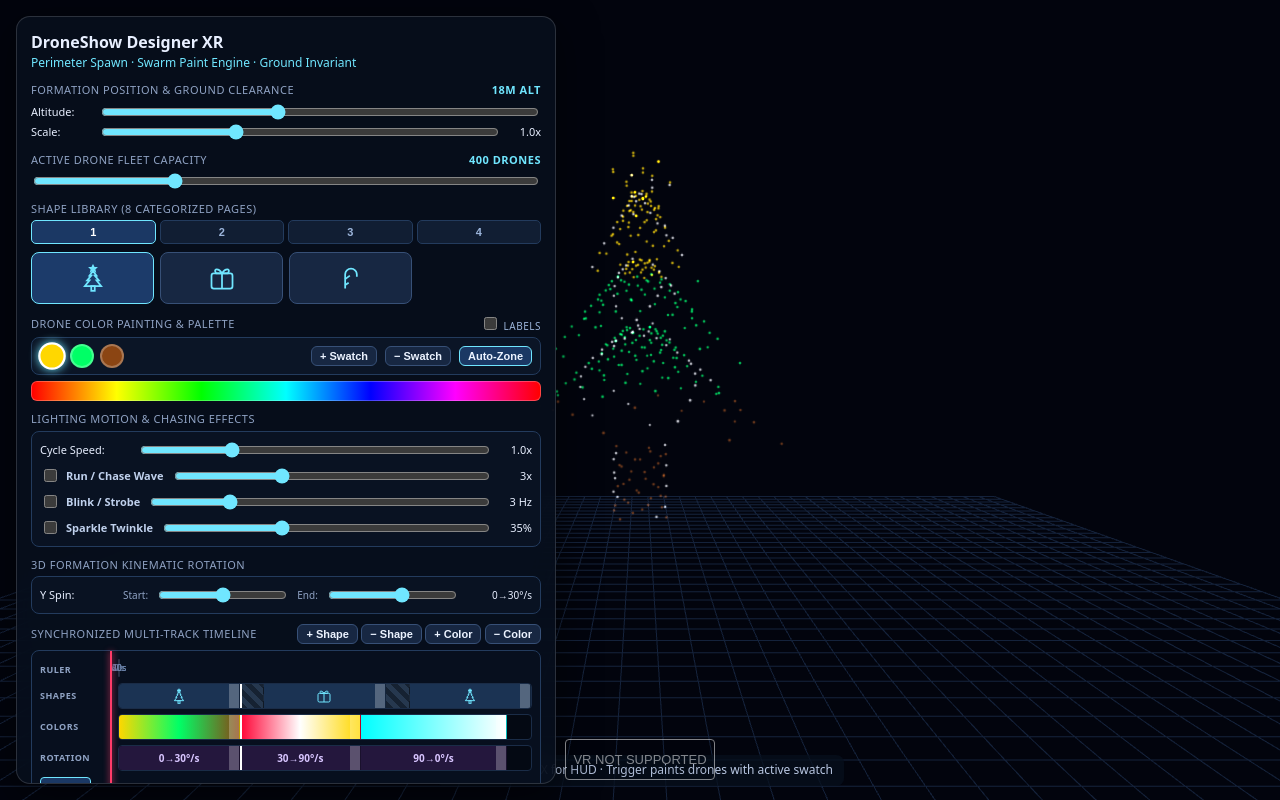
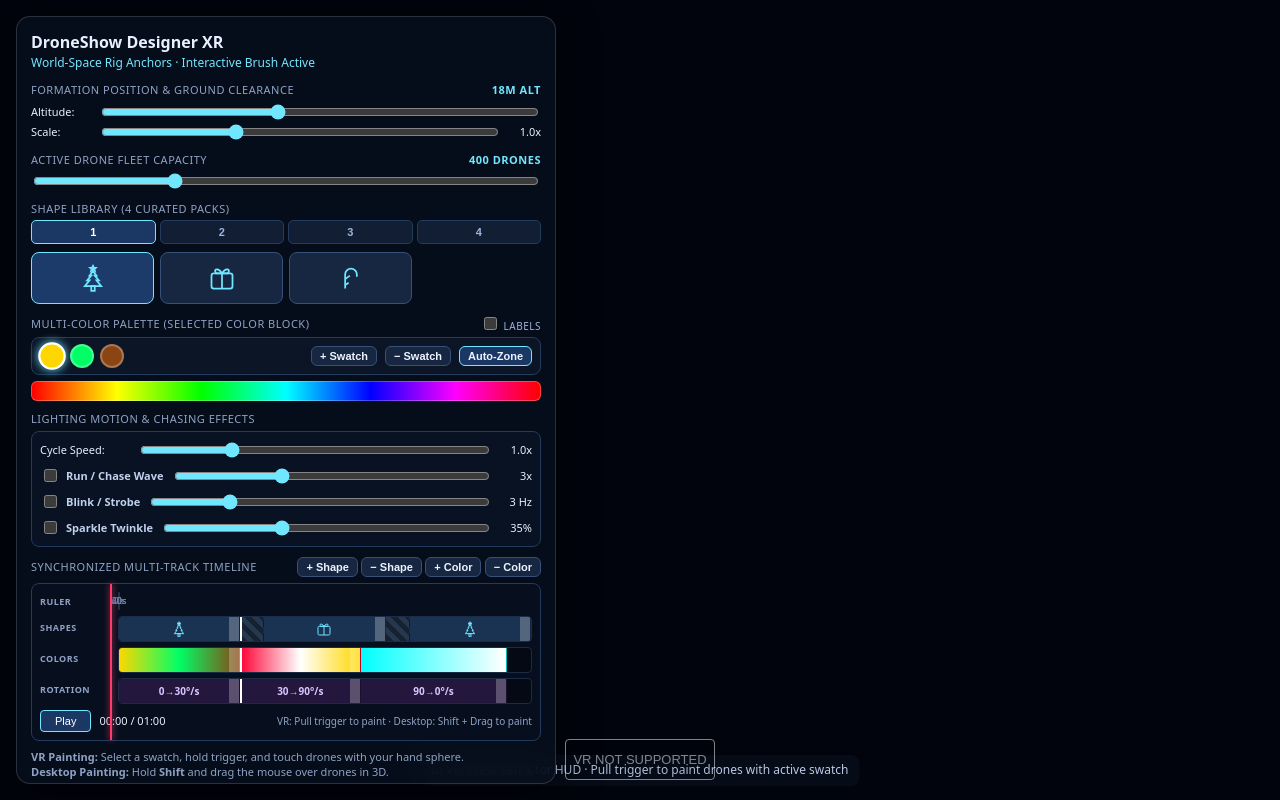
Before and after one commit to LKNcoder/tacocat, a plain HTML site: page index.html in a window 1280 px wide. Drawn offline with nearby package versions, Linux system fonts and the light colour scheme; animation ran at ten frames a second.

Commit message:
Refactor UI elements and painting instructions
Updated status text, shape library description, and painting instructions. Removed unused rotation controls and adjusted paint sphere size and opacity.

```diff
--- a/index.html
+++ b/index.html
@@ -161,7 +161,7 @@ body.xr-active #panel, body.xr-active #vr-tip, body.xr-active #VRButton { displa
 <body>
 <div id="panel">
   <div id="title">DroneShow Designer XR</div>
-  <div id="status">Perimeter Spawn · Swarm Paint Engine · Ground Invariant</div>
+  <div id="status">World-Space Rig Anchors · Interactive Brush Active</div>
 
   <div class="section-label">
     <span>Formation Position & Ground Clearance</span>
@@ -186,13 +186,13 @@ body.xr-active #panel, body.xr-active #vr-tip, body.xr-active #VRButton { displa
   </div>
 
   <div class="section-label">
-    <span>Shape Library (8 Categorized Pages)</span>
+    <span>Shape Library (4 Curated Packs)</span>
   </div>
   <div class="tab-row" id="page-tabs"></div>
   <div class="icon-grid" id="desktop-icon-grid"></div>
 
   <div class="section-label">
-    <span>Drone Color Painting & Palette</span>
+    <span>Multi-Color Palette (Selected Color Block)</span>
     <label style="font-size:10px; cursor:pointer; color:#9cb5db;">
       <input type="checkbox" id="chk-labels"> Labels
     </label>
@@ -232,20 +232,6 @@ body.xr-active #panel, body.xr-active #vr-tip, body.xr-active #VRButton { displa
   </div>
 
   <div class="section-label">
-    <span>3D Formation Kinematic Rotation</span>
-  </div>
-  <div class="fx-controls">
-    <div class="ctrl-row">
-      <span style="width:75px;">Y Spin:</span>
-      <span style="font-size:10px; color:#8fa2c3;">Start:</span>
-      <input type="range" id="rot-start-y" min="-180" max="180" step="5" value="0">
-      <span style="font-size:10px; color:#8fa2c3;">End:</span>
-      <input type="range" id="rot-end-y" min="-180" max="180" step="5" value="90">
-      <span id="val-rot-y" style="min-width:65px; font-size:10px; text-align:right;">0→90°/s</span>
-    </div>
-  </div>
-
-  <div class="section-label">
     <span>Synchronized Multi-Track Timeline</span>
     <div>
       <button class="swatch-ctrl-btn" id="btn-add-form-block">+ Shape</button>
@@ -275,17 +261,17 @@ body.xr-active #panel, body.xr-active #vr-tip, body.xr-active #VRButton { displa
     <div class="timeline-bottom-row">
       <button id="btn-play" style="padding:4px 14px; font-size:11px; background:#1b3864; border:1px solid #70e6ff; color:#fff; border-radius:4px; cursor:pointer;">Play</button>
       <span id="time-display" style="font-size:11px; font-variant-numeric:tabular-nums; min-width:80px;">00:00 / 01:00</span>
-      <span style="font-size:10px; color:#8fa2c3; flex:1; text-align:right;">Click Auto-Zone or pull VR trigger to spray-paint</span>
+      <span style="font-size:10px; color:#8fa2c3; flex:1; text-align:right;">VR: Pull trigger to paint · Desktop: Shift + Drag to paint</span>
     </div>
   </div>
 
   <div id="hint">
-    <b>Desktop Paint:</b> Click "Auto-Zone" to segment swatches vertically.<br>
-    <b>VR Paint Brush:</b> Squeeze Trigger to spray-paint drones with active swatch.<br>
-    <b>VR View:</b> Automatically starts at the outer perimeter (38m south).
+    <b>VR Painting:</b> Select a swatch, hold trigger, and touch drones with your hand sphere.<br>
+    <b>Desktop Painting:</b> Hold <b>Shift</b> and drag the mouse over drones in 3D.<br>
+    <b>VR View:</b> Headset spawns at 38m south perimeter; HUD opens 1.8m in front of eyes.
   </div>
 </div>
-<div id="vr-tip">In VR: Press Left X for HUD · Trigger paints drones with active swatch</div>
+<div id="vr-tip">In VR: Press Left X for HUD · Pull trigger to paint drones with active swatch</div>
 
 <script type="module">
 import * as THREE from "three";
@@ -350,8 +336,8 @@ createRay(leftController);
 createRay(rightController);
 
 function createPaintSphere(controller) {
-  const geom = new THREE.SphereGeometry(2.2, 16, 12);
-  const mat = new THREE.MeshBasicMaterial({ color: 0x70e6ff, wireframe: true, transparent: true, opacity: 0.35 });
+  const geom = new THREE.SphereGeometry(1.6, 16, 12);
+  const mat = new THREE.MeshBasicMaterial({ color: 0x70e6ff, wireframe: true, transparent: true, opacity: 0.45 });
   const mesh = new THREE.Mesh(geom, mat);
   mesh.visible = false;
   controller.add(mesh);
@@ -449,7 +435,7 @@ const timelineData = {
   colorBlocks: [
     {
       id: "c0", dur: 20.0,
-      palette: ["#ffd700", "#00ff66", "#8b4513"], // Gold Star, Emerald Foliage, Brown Trunk
+      palette: ["#ffd700", "#00ff66", "#8b4513"], // Gold Star (0), Green Foliage (1), Brown Trunk (2)
       activeSwatchIdx: 0,
       cycleSpeed: 0.0, run: false, runSpeed: 3.0,
       blink: false, blinkSpeed: 3.0,
@@ -502,7 +488,7 @@ let lastShapeB = null;
 
 const tempColor = new THREE.Color();
 
-// Height-based auto-zone color distribution
+// Manual Auto-Zone: Only triggered when clicking the button
 function applyAutoZoneColors() {
   const cb = timelineData.colorBlocks.find(x => x.id === selectedColorBlockId);
   if (!cb || cb.palette.length <= 1) return;
@@ -517,9 +503,8 @@ function applyAutoZoneColors() {
   const nSwatches = cb.palette.length;
 
   for (let i = 0; i < activeDroneCount; i++) {
-    const normalizedH = (unrotatedPositions[i * 3 + 1] - minY) / span;
-    // Top height gets Swatch 0 (Star/Header), bottom gets last swatch (Trunk/Base)
-    const swatchIdx = Math.min(nSwatches - 1, Math.floor((1.0 - normalizedH) * nSwatches));
+    const normH = (unrotatedPositions[i * 3 + 1] - minY) / span;
+    const swatchIdx = Math.min(nSwatches - 1, Math.floor((1.0 - normH) * nSwatches));
     droneSwatchIndices[i] = swatchIdx;
   }
 }
@@ -556,7 +541,7 @@ const rotMatrix = new THREE.Matrix4();
 const centerPt = new THREE.Vector3(0, 18, 0);
 
 function getRotationAtTime(t) {
-  let curT = 0, angleX = 0, angleY = 0, angleZ = 0;
+  let curT = 0, angleY = 0;
   for (let i = 0; i < timelineData.rotationBlocks.length; i++) {
     const rb = timelineData.rotationBlocks[i];
     const bStart = curT, bEnd = curT + rb.dur;
@@ -573,7 +558,7 @@ function getRotationAtTime(t) {
     }
     curT = bEnd;
   }
-  return { angleX, angleY, angleZ };
+  return { angleY };
 }
 
 function evaluateTimeline(t) {
@@ -587,9 +572,9 @@ function evaluateTimeline(t) {
       if (lastShapeA !== activeShape.id) {
         lastShapeA = activeShape.id; lastShapeB = null;
         const raw = new Float32Array(activeDroneCount * 3);
-        activeShape.gen(raw, activeDroneCount);
+        // Pass droneSwatchIndices directly so the 3D Christmas Tree stamps its own star/tree/trunk
+        activeShape.gen(raw, activeDroneCount, droneSwatchIndices);
         unrotatedPositions.set(assignMinimalPaths(currentPositions, raw, activeDroneCount));
-        applyAutoZoneColors();
       }
       break;
     } else if (t >= formEnd && t < transEnd) {
@@ -601,9 +586,9 @@ function evaluateTimeline(t) {
 
       if (lastShapeA !== shapeA.id || lastShapeB !== shapeB.id) {
         lastShapeA = shapeA.id; lastShapeB = shapeB.id;
-        shapeA.gen(transitionFromPositions, activeDroneCount);
+        shapeA.gen(transitionFromPositions, activeDroneCount, droneSwatchIndices);
         const rawB = new Float32Array(activeDroneCount * 3);
-        shapeB.gen(rawB, activeDroneCount);
+        shapeB.gen(rawB, activeDroneCount, droneSwatchIndices);
         transitionToPositions.set(assignMinimalPaths(transitionFromPositions, rawB, activeDroneCount));
       }
       for (let j = 0; j < activeDroneCount * 3; j++) {
@@ -614,7 +599,6 @@ function evaluateTimeline(t) {
     curT = transEnd;
   }
 
-  // Kinematic 3D Rotation & Altitude/Scale Integration
   const { angleY } = getRotationAtTime(t);
   rotEuler.set(0, angleY, 0);
   rotMatrix.makeRotationFromEuler(rotEuler);
@@ -624,7 +608,11 @@ function evaluateTimeline(t) {
   let lowestY = Infinity;
 
   for (let i = 0; i < activeDroneCount; i++) {
-    tempP.set(unrotatedPositions[i * 3] * formationScale, (unrotatedPositions[i * 3 + 1] - 14) * formationScale + formationAltitude, unrotatedPositions[i * 3 + 2] * formationScale);
+    tempP.set(
+      unrotatedPositions[i * 3] * formationScale,
+      (unrotatedPositions[i * 3 + 1] - 14) * formationScale + formationAltitude,
+      unrotatedPositions[i * 3 + 2] * formationScale
+    );
     tempP.sub(centerPt);
     tempP.applyMatrix4(rotMatrix);
     tempP.add(centerPt);
@@ -635,7 +623,7 @@ function evaluateTimeline(t) {
     if (tempP.y < lowestY) lowestY = tempP.y;
   }
 
-  // Automatic Floor Clearance Clamp (Never allow drones to dip below 1.5m)
+  // Ground Clearance: Automatic lift if lower drones dip below 1.5m
   if (lowestY < 1.5) {
     const lift = 1.5 - lowestY;
     for (let i = 0; i < activeDroneCount; i++) {
@@ -643,7 +631,6 @@ function evaluateTimeline(t) {
     }
   }
 
-  // Evaluate Palette Colors
   let colorT = 0;
   for (let i = 0; i < timelineData.colorBlocks.length; i++) {
     const cb = timelineData.colorBlocks[i];
@@ -657,14 +644,13 @@ function evaluateTimeline(t) {
 }
 
 // Initial Spawn
-SHAPE_PAGES[0][0].gen(currentPositions, activeDroneCount);
+SHAPE_PAGES[0][0].gen(currentPositions, activeDroneCount, droneSwatchIndices);
 unrotatedPositions.set(currentPositions);
 targetPositions.set(currentPositions);
-applyAutoZoneColors();
 evaluateTimeline(0);
 currentColors.set(targetColors);
 
-// Locomotion
+// WORLD-SPACE LOCOMOTION (Zero Distorted Pivots)
 const grabState = {
   leftGrip: false, rightGrip: false, mode: 'none',
   anchorHandL: new THREE.Vector3(), anchorHandR: new THREE.Vector3(),
@@ -676,7 +662,10 @@ const posL = new THREE.Vector3(), posR = new THREE.Vector3(), midCurr = new THRE
 
 function onGripChange() {
   const l = grabState.leftGrip, r = grabState.rightGrip;
-  posL.copy(leftController.position); posR.copy(rightController.position);
+
+  // Crucial: Sample WORLD positions so rig offset (Z=38) does not corrupt hand pivots
+  leftController.getWorldPosition(posL);
+  rightController.getWorldPosition(posR);
 
   if (l && r) {
     grabState.mode = 'dual';
@@ -706,7 +695,9 @@ rightController.addEventListener("squeezeend", () => { grabState.rightGrip = fal
 
 function updateWorldGrab() {
   if (!renderer.xr.isPresenting || grabState.mode === 'none') return;
-  posL.copy(leftController.position); posR.copy(rightController.position);
+
+  leftController.getWorldPosition(posL);
+  rightController.getWorldPosition(posR);
 
   if (grabState.mode === 'dual') {
     midCurr.addVectors(posL, posR).multiplyScalar(0.5);
@@ -720,22 +711,23 @@ function updateWorldGrab() {
     stageGroup.scale.setScalar(targetScale);
 
     dronePoints.material.size = Math.max(0.02, BASE_DRONE_SIZE * targetScale);
-    paintMeshL.scale.setScalar(targetScale);
-    paintMeshR.scale.setScalar(targetScale);
 
     const deltaAngle = currAngle - grabState.anchorAngle;
     stageGroup.rotation.y = grabState.anchorStageRotY + deltaAngle;
 
+    // Direct affine rotation and scale around the hands' physical midpoint
     const vOffset = new THREE.Vector3().subVectors(grabState.anchorStagePos, grabState.anchorMid);
     vOffset.multiplyScalar(effectiveRatio);
     vOffset.applyAxisAngle(Y_AXIS, deltaAngle);
 
     const midDelta = new THREE.Vector3().subVectors(midCurr, grabState.anchorMid);
     stageGroup.position.copy(grabState.anchorMid).add(midDelta).add(vOffset);
+
   } else if (grabState.mode === 'single-left') {
     const scaleFactor = Math.max(0.1, stageGroup.scale.x);
     const delta = new THREE.Vector3().subVectors(posL, grabState.anchorHandL).multiplyScalar(panSensitivity * scaleFactor);
     stageGroup.position.addVectors(grabState.anchorStagePos, delta);
+
   } else if (grabState.mode === 'single-right') {
     const scaleFactor = Math.max(0.1, stageGroup.scale.x);
     const delta = new THREE.Vector3().subVectors(posR, grabState.anchorHandR).multiplyScalar(panSensitivity * scaleFactor);
@@ -743,7 +735,7 @@ function updateWorldGrab() {
   }
 }
 
-// In-VR HUD
+// In-VR HUD (Targeted to Headset World Position)
 const vrHUD = new THREE.Group();
 vrHUD.visible = false;
 scene.add(vrHUD);
@@ -795,7 +787,7 @@ function renderHUD() {
 
   const activeColorBlock = timelineData.colorBlocks.find(b => b.id === selectedColorBlockId) || timelineData.colorBlocks[0];
   ctx.fillStyle = "#8fa2c3"; ctx.font = "bold 13px system-ui"; ctx.textAlign = "left";
-  ctx.fillText("SWATCH PAINT BRUSH:", 40, 208);
+  ctx.fillText("ACTIVE PAINT SWATCH:", 40, 208);
 
   const pal = activeColorBlock.palette || ["#ffffff"];
   for (let sIdx = 0; sIdx < pal.length; sIdx++) {
@@ -807,7 +799,7 @@ function renderHUD() {
     ctx.stroke();
   }
 
-  // Auto-Zone Button on HUD
+  // Auto-Zone Manual Trigger on HUD
   ctx.fillStyle = "#1b3864"; ctx.fillRect(480, 185, 140, 34);
   ctx.strokeStyle = "#70e6ff"; ctx.strokeRect(480, 185, 140, 34);
   ctx.fillStyle = "#fff"; ctx.font = "bold 13px system-ui"; ctx.textAlign = "center";
@@ -821,7 +813,7 @@ function renderHUD() {
   ctx.fillStyle = specGrad; ctx.fillRect(40, 234, 944, 34);
   ctx.strokeStyle = "#ffffff44"; ctx.strokeRect(40, 234, 944, 34);
 
-  // Playback & Scrub Timeline
+  // Playback Track
   const availW = 944;
   let curX = 40;
   for (const b of timelineData.formationBlocks) {
@@ -851,20 +843,20 @@ function renderHUD() {
   hudTex.needsUpdate = true;
 }
 
-function formatTime(s) {
-  const m = Math.floor(s / 60);
-  return String(m).padStart(2, "0") + ":" + String(Math.floor(s % 60)).padStart(2, "0");
-}
+const headWorldPos = new THREE.Vector3();
+const headWorldDir = new THREE.Vector3();
 
 function toggleHUD() {
   vrHUD.visible = !vrHUD.visible;
   if (vrHUD.visible) {
-    const dir = new THREE.Vector3();
-    camera.getWorldDirection(dir);
-    dir.y = 0; dir.normalize();
-    vrHUD.position.copy(camera.position).addScaledVector(dir, 2.0);
-    vrHUD.position.y = camera.position.y;
-    vrHUD.rotation.set(0, Math.atan2(-dir.x, -dir.z), 0);
+    // Correctly sample Headset in WORLD space so HUD spawns right in front of user
+    camera.getWorldPosition(headWorldPos);
+    camera.getWorldDirection(headWorldDir);
+    headWorldDir.y = 0; headWorldDir.normalize();
+
+    vrHUD.position.copy(headWorldPos).addScaledVector(headWorldDir, 1.8);
+    vrHUD.position.y = headWorldPos.y;
+    vrHUD.rotation.set(0, Math.atan2(-headWorldDir.x, -headWorldDir.z), 0);
     renderHUD();
   }
   for (const ray of controllerRays) ray.visible = vrHUD.visible;
@@ -875,7 +867,8 @@ const quat = new THREE.Quaternion();
 
 function handleVRSelect(controller) {
   if (!vrHUD.visible) return;
-  const origin = new THREE.Vector3().setFromMatrixPosition(controller.matrixWorld);
+  const origin = new THREE.Vector3();
+  controller.getWorldPosition(origin);
   controller.getWorldQuaternion(quat);
   const dir = new THREE.Vector3(0, 0, -1).applyQuaternion(quat).normalize();
   raycaster.set(origin, dir);
@@ -921,7 +914,6 @@ function handleVRSelect(controller) {
     }
   }
 
-  // Auto-Zone Click in VR
   if (inRect(480, 185, 140, 34)) {
     applyAutoZoneColors();
     evaluateTimeline(playheadTime);
@@ -940,7 +932,7 @@ function handleVRSelect(controller) {
   }
 }
 
-// In-VR Swarm Spray Painting via Trigger
+// In-VR Manual Painting via Trigger
 let isTriggerDownL = false, isTriggerDownR = false;
 
 leftController.addEventListener("selectstart", () => {
@@ -971,7 +963,7 @@ function checkHUDInput() {
 leftController.addEventListener("connected", e => leftController.userData.gamepad = e.data.gamepad);
 rightController.addEventListener("connected", e => rightController.userData.gamepad = e.data.gamepad);
 
-// DOM & Event Binding
+// DOM & Defensive Event Binding
 function $(id) { return document.getElementById(id); }
 function onEvent(id, event, handler) {
   const el = document.getElementById(id);
@@ -1036,7 +1028,9 @@ function populateDesktopIcons() {
         activeFormation.shapeId = s.id;
         lastShapeA = null;
         evaluateTimeline(playheadTime);
-        buildDesktopTimeline(); populateDesktopIcons(); renderHUD();
+        buildDesktopTimeline();
+        populateDesktopIcons();
+        renderHUD();
       }
     };
     container.appendChild(btn);
@@ -1061,7 +1055,7 @@ function syncDesktopPalette() {
     container.appendChild(slot);
   }
 
-  // Update VR Paint Sphere Colors to Match Active Swatch
+  // Update VR Paint Brush color to match active swatch
   const activeHex = cb.palette[cb.activeSwatchIdx] || "#ffffff";
   paintMeshL.material.color.set(activeHex);
   paintMeshR.material.color.set(activeHex);
@@ -1257,17 +1251,47 @@ if (specBar) {
   };
 }
 
+// DESKTOP INTERACTIVE PAINT BRUSH (Shift + Click/Drag)
+const desktopRaycaster = new THREE.Raycaster();
+desktopRaycaster.params.Points.threshold = 1.4;
+const mouse = new THREE.Vector2();
+
+function paintDroneAtMouse(e) {
+  if (!e.shiftKey) return;
+  mouse.x = (e.clientX / innerWidth) * 2 - 1;
+  mouse.y = -(e.clientY / innerHeight) * 2 + 1;
+  desktopRaycaster.setFromCamera(mouse, camera);
+
+  const intersects = desktopRaycaster.intersectObject(dronePoints, false);
+  if (intersects.length > 0) {
+    const cb = timelineData.colorBlocks.find(x => x.id === selectedColorBlockId);
+    if (!cb) return;
+    const swatchIdx = cb.activeSwatchIdx;
+    for (const hit of intersects) {
+      if (hit.index !== undefined && hit.index < activeDroneCount) {
+        droneSwatchIndices[hit.index] = swatchIdx;
+      }
+    }
+    evaluateTimeline(playheadTime);
+  }
+}
+
+window.addEventListener("pointerdown", paintDroneAtMouse);
+window.addEventListener("pointermove", (e) => {
+  if (e.buttons === 1) paintDroneAtMouse(e);
+});
+
 populateDesktopIcons();
 syncDesktopPalette();
 syncDesktopRotation();
 buildDesktopTimeline();
 
-// WebXR Session Management: Position Spectator at the Perimeter
+// WebXR Session Management: Initial Perimeter Placement
 renderer.xr.addEventListener("sessionstart", () => {
   document.body.classList.add("xr-active");
   renderer.xr.setFoveation(0.0);
 
-  // Position viewer 38 meters back on the south perimeter
+  // Position viewer 38 meters back along south perimeter
   xrRig.position.set(0, 0, 38);
   xrRig.rotation.set(0, 0, 0);
 
@@ -1281,7 +1305,7 @@ renderer.xr.addEventListener("sessionend", () => {
   for (const ray of controllerRays) ray.visible = false;
 });
 
-// Simulation Loop & VR Spray Painting
+// Simulation Loop & VR Controller Painting
 const SPRING = 18.0;
 const DAMPING = 5.5;
 
@@ -1308,23 +1332,29 @@ renderer.setAnimationLoop(now => {
     checkHUDInput();
     updateWorldGrab();
 
-    cPosWorldL.setFromMatrixPosition(leftController.matrixWorld);
-    cPosWorldR.setFromMatrixPosition(rightController.matrixWorld);
+    leftController.getWorldPosition(cPosWorldL);
+    rightController.getWorldPosition(cPosWorldR);
+
+    // Transform hand world positions directly into stage-local coordinate frame
     stageGroup.worldToLocal(cPosLocalL.copy(cPosWorldL));
     stageGroup.worldToLocal(cPosLocalR.copy(cPosWorldR));
 
-    // Paint Spray Trigger Handling in VR
+    // VR Swarm Spray Painting (Trigger down, HUD closed)
     const cb = timelineData.colorBlocks.find(x => x.id === selectedColorBlockId);
     if (cb && !vrHUD.visible) {
       const activeIdx = cb.activeSwatchIdx;
-      const brushRadiusSq = (2.2 * stageGroup.scale.x) ** 2;
+      // In stage-local space, brush radius must be normalized by scale
+      const localRadius = 1.6 / Math.max(0.05, stageGroup.scale.x);
+      const brushRadiusSq = localRadius * localRadius;
 
       if (isTriggerDownL) {
         for (let i = 0; i < activeDroneCount; i++) {
           const dx = currentPositions[i * 3] - cPosLocalL.x;
           const dy = currentPositions[i * 3 + 1] - cPosLocalL.y;
           const dz = currentPositions[i * 3 + 2] - cPosLocalL.z;
-          if (dx * dx + dy * dy + dz * dz < brushRadiusSq) droneSwatchIndices[i] = activeIdx;
+          if (dx * dx + dy * dy + dz * dz < brushRadiusSq) {
+            droneSwatchIndices[i] = activeIdx;
+          }
         }
       }
       if (isTriggerDownR) {
@@ -1332,7 +1362,9 @@ renderer.setAnimationLoop(now => {
           const dx = currentPositions[i * 3] - cPosLocalR.x;
           const dy = currentPositions[i * 3 + 1] - cPosLocalR.y;
           const dz = currentPositions[i * 3 + 2] - cPosLocalR.z;
-          if (dx * dx + dy * dy + dz * dz < brushRadiusSq) droneSwatchIndices[i] = activeIdx;
+          if (dx * dx + dy * dy + dz * dz < brushRadiusSq) {
+            droneSwatchIndices[i] = activeIdx;
+          }
         }
       }
     }
@@ -1356,9 +1388,9 @@ renderer.setAnimationLoop(now => {
 
     velocities[idx] = vx; velocities[idx + 1] = vy; velocities[idx + 2] = vz;
 
-    currentColors[idx] += (targetColors[idx] - currentColors[idx]) * 6.0 * dt;
-    currentColors[idx + 1] += (targetColors[idx + 1] - currentColors[idx + 1]) * 6.0 * dt;
-    currentColors[idx + 2] += (targetColors[idx + 2] - currentColors[idx + 2]) * 6.0 * dt;
+    currentColors[idx] += (targetColors[idx] - currentColors[idx]) * 8.0 * dt;
+    currentColors[idx + 1] += (targetColors[idx + 1] - currentColors[idx + 1]) * 8.0 * dt;
+    currentColors[idx + 2] += (targetColors[idx + 2] - currentColors[idx + 2]) * 8.0 * dt;
   }
 
   droneGeometry.attributes.position.needsUpdate = true;
```
